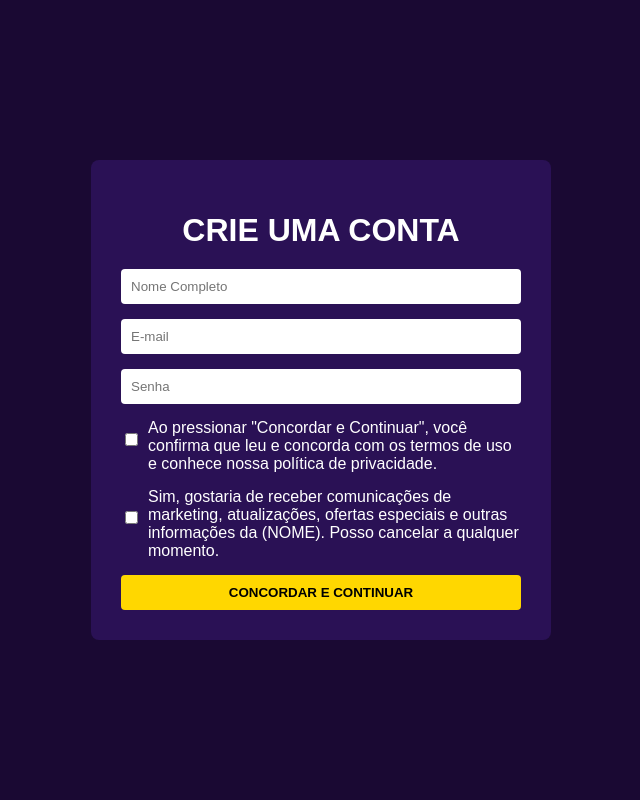
After one commit to GdsBielz/tcc-faculdade, a Flask app: template templates/cadastro.html in a window 1280 px wide. The commit adds this page. Shown: the whole page, without its empty margins (319-959 px from the left). Run offline with Flask 3, Linux system fonts and the light colour scheme; the template is opened without the code that fills it, so the values that code supplies are empty.

Commit message:
cadastro

```diff
--- a/blueprints/auth.py
+++ b/blueprints/auth.py
@@ -1,7 +1,8 @@
 from functools import wraps
-from flask import Blueprint, abort, redirect, render_template, request, session, url_for
+import hashlib
+from flask import Blueprint, abort, jsonify, make_response, redirect, render_template, request, session, url_for
 
-from libs.sql import sqlSelect, sqlSelectDict
+from libs.sql import sqlExecute, sqlSelect, sqlSelectDict
 
 auth = Blueprint('auth', __name__)
 pageError = "pageError.html"
@@ -27,9 +28,8 @@ def login():
                 user = user[0]
 
             password = request.form.get("password")
-            # hash = hashlib.md5(password.encode())
-            # if user[3] != hash.hexdigest():
-            if user['senha'] != password:
+            hash = hashlib.md5(password.encode())
+            if user['senha'] != hash.hexdigest():
                 return render_template(pageError, message="Usuário ou senha incorreta!")
             elif user['senha'] == password:
                 session['loggedin'] = True
@@ -49,3 +49,40 @@ def login():
             return redirect("/home")
         else:
             return render_template('login.html')
+
+@auth.route("/cadastro", methods=["POST","GET"])
+def cadastro():
+    if request.method == 'GET':
+        try:
+            return render_template('cadastro.html')
+        except Exception as ex:
+            return make_response(ex, 400)
+    elif request.method == 'POST':
+        try:
+            nome = request.form.get("nome")
+            email = request.form.get("email")
+            senha = request.form.get("senha")
+
+            hash = hashlib.md5(senha.encode())
+            senha = hash.hexdigest()
+
+            #VERIFICA SE NÃO TEM USUÁRIO CADASTRADO
+
+            row = sqlSelectDict(""" SELECT email FROM usuarios WHERE email = %s """, (email,))
+
+            #SE VIER RESULTADO, EXISTE USUÁRIO COM ALGUM DADO IGUAL
+            if len(row) > 0:
+                row = row[0]
+                if row['email'] == email:
+                    message = "Email já cadastrado."
+
+                return make_response(jsonify(message=message), 400)
+
+            else:
+
+                sqlExecute(""" INSERT INTO usuarios (nome, email, senha, dataCadastro) VALUES(%s, %s, %s, NOW())
+                        """, (nome, email, senha))
+
+            return make_response(jsonify(message="Cadastrado com sucesso!"), 200)
+        except Exception as ex:
+            return make_response(ex, 400)
--- /dev/null
+++ b/static/css/cadastro.css
@@ -0,0 +1,58 @@
+body {
+    font-family: Arial, sans-serif;
+    background-color: #1a0933;
+    color: #ffffff;
+    display: flex;
+    justify-content: center;
+    align-items: center;
+    height: 100vh;
+    margin: 0;
+    padding: 20px;
+    box-sizing: border-box;
+}
+.container {
+    background-color: #2a1155;
+    padding: 30px;
+    border-radius: 8px;
+    width: 100%;
+    max-width: 400px;
+}
+h1 {
+    text-align: center;
+    margin-bottom: 20px;
+}
+form {
+    display: flex;
+    flex-direction: column;
+}
+input {
+    margin-bottom: 15px;
+    padding: 10px;
+    border: none;
+    border-radius: 4px;
+}
+.checkbox-container {
+    display: flex;
+    align-items: center;
+    margin-bottom: 15px;
+}
+.checkbox-container input {
+    margin-right: 10px;
+}
+button {
+    background-color: #ffd700;
+    color: #000000;
+    padding: 10px;
+    border: none;
+    border-radius: 4px;
+    cursor: pointer;
+    font-weight: bold;
+}
+button:hover {
+    background-color: #ffea00;
+}
+@media (max-width: 480px) {
+    .container {
+        padding: 20px;
+    }
+}
--- /dev/null
+++ b/templates/cadastro.html
@@ -0,0 +1,28 @@
+<!DOCTYPE html>
+<html lang="pt-BR">
+<head>
+    <meta charset="UTF-8">
+    <meta name="viewport" content="width=device-width, initial-scale=1.0">
+    <title>Crie uma Conta</title>
+    <link rel="stylesheet" type="text/css" href="/css/cadastro.css" />
+</head>
+<body>
+    <div class="container">
+        <h1>CRIE UMA CONTA</h1>
+        <form action="/cadastro" method="post">
+            <input type="text" name="nome" placeholder="Nome Completo" required>
+            <input type="email" name="email" placeholder="E-mail" required>
+            <input type="password" name="senha" placeholder="Senha" required>
+            <div class="checkbox-container">
+                <input type="checkbox" id="terms" required>
+                <label for="terms">Ao pressionar "Concordar e Continuar", você confirma que leu e concorda com os termos de uso e conhece nossa política de privacidade.</label>
+            </div>
+            <div class="checkbox-container">
+                <input type="checkbox" id="marketing">
+                <label for="marketing">Sim, gostaria de receber comunicações de marketing, atualizações, ofertas especiais e outras informações da (NOME). Posso cancelar a qualquer momento.</label>
+            </div>
+            <button type="submit">CONCORDAR E CONTINUAR</button>
+        </form>
+    </div>
+</body>
+</html>
--- a/templates/login.html
+++ b/templates/login.html
@@ -31,7 +31,7 @@
             	</div>
 
             	<input type="submit" class="btn" value="Login">
-                <p class="create-account">Não tem uma conta? <a href="#">CRIAR CONTA</a></p>
+                <p class="create-account">Não tem uma conta? <a href="/cadastro">CRIAR CONTA</a></p>
             </form>
 
         </div>
```
